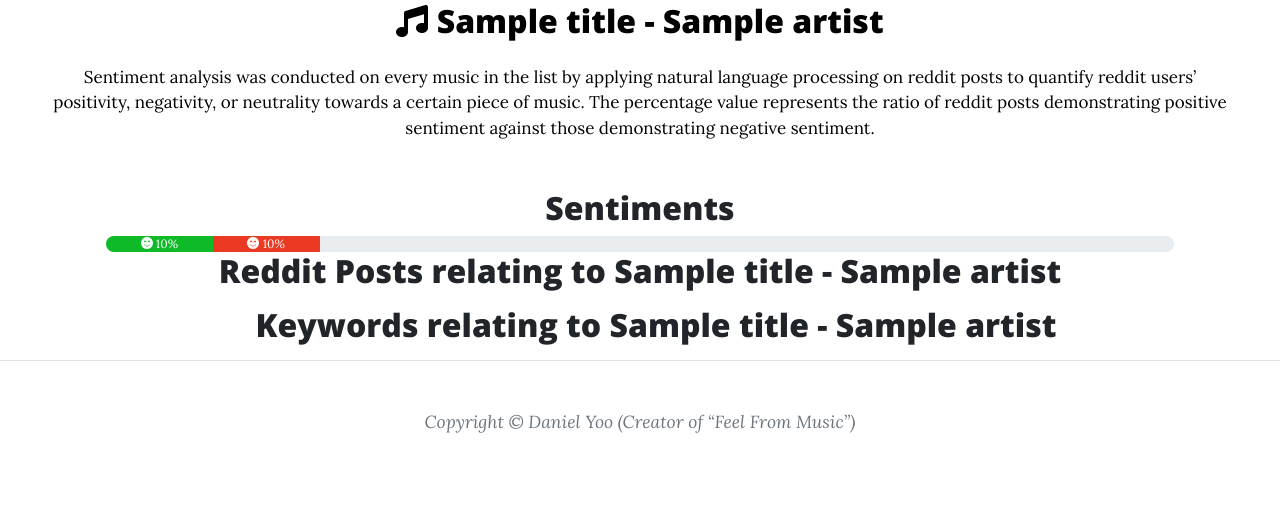
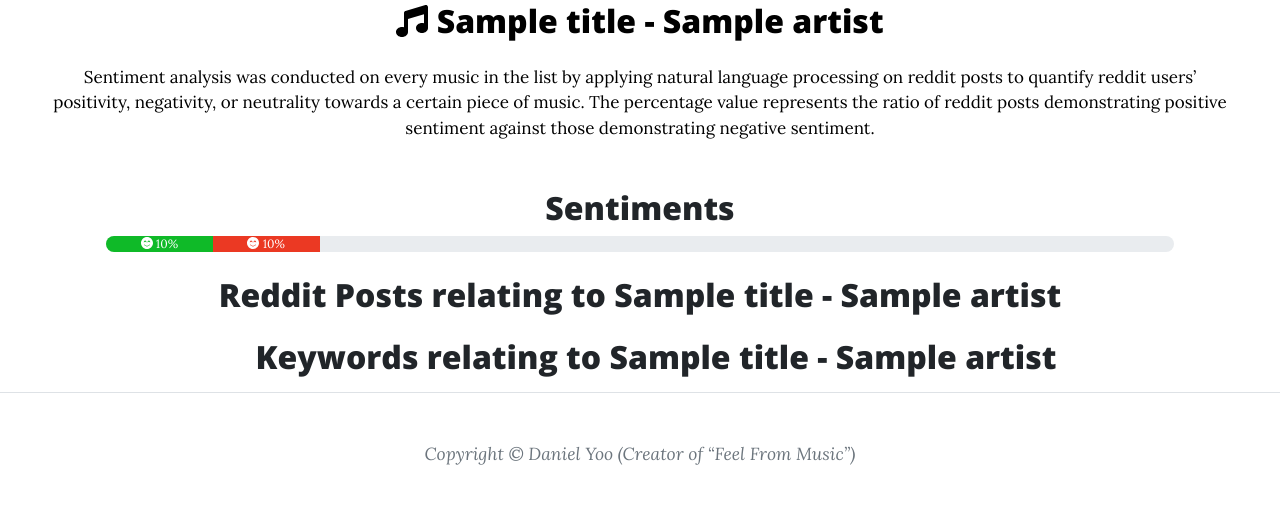
Before and after one commit to ckim48/feelmusic, a Flask app: template templates/result2.html in a window 1280 px wide. Shown: the part 492-1008 px from the top of the page. Before the commit the page ends 925 px from the top, so only its background shows below. Run offline with Flask 2, Linux system fonts and the light colour scheme; the template is opened without the code that fills it: most values are stand-ins (such as "Sample title", 1, 10 or a date in 2020); parts of the project's set-up code (start-up, migrations or seed data) failed here and were passed over; some libraries are stand-ins or nearby versions.

Commit message:
Update result2.html

```diff
--- a/templates/result2.html
+++ b/templates/result2.html
@@ -94,7 +94,7 @@
                                           </div>
                                     </div>
             {% endif %}
-            <h2><span class="reddit mt-3">Reddit</span> Posts relating to {{title}} - {{artist}}</h2>
+            <h2 class="mt-4"><span class="reddit">Reddit</span> Posts relating to {{title}} - {{artist}}</h2>
             <ul class="keywords mt-3">
                         {%if len2 != 0%}
                             {%for i in range(0, len2)%}
@@ -104,7 +104,7 @@
                             <li>No posts are found <i class="fa-regular fa-face-sad-tear"></i></li>
                             </ul>
                         {% endif %}
-            <h2>Keywords relating to {{title}} - {{artist}}</h2>
+            <h2 class="mt-4">Keywords relating to {{title}} - {{artist}}</h2>
 
                         <ul class="keywords mt-3">
                             {%if len2 != 0%}
```
